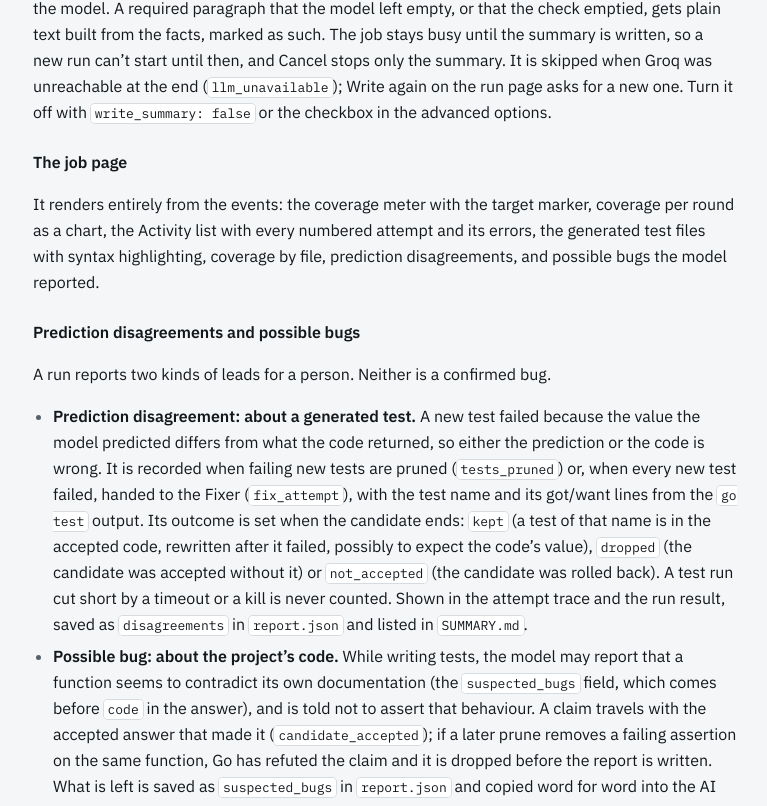
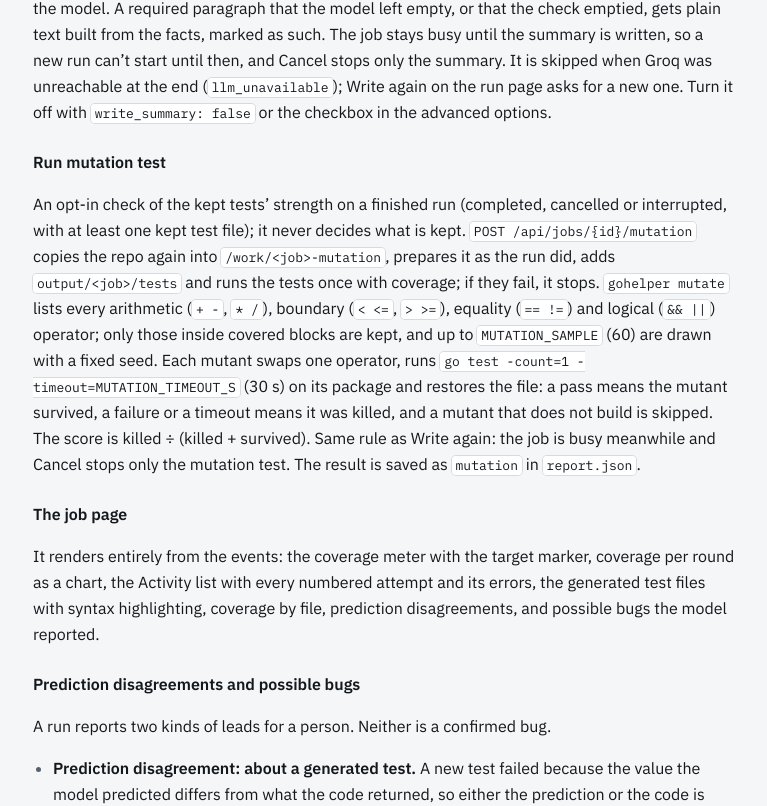
Before and after one commit to LionelRoxas/go-coverage-agent, a Next.js app in the folder frontend/: page /walkthrough in a window 1280 px wide. Shown: the part 10417-11223 px from the top of the page, without its empty margins (343-1110 px from the left). Built offline with nearby package versions, Linux system fonts and the light colour scheme; no server answers.

Commit message:
docs: Run mutation test in How it works, the Walkthrough, README and .env.example
Co-Authored-By: Claude Opus 5.5 <noreply@anthropic.com>

```diff
--- a/frontend/src/app/how-it-works/page.tsx
+++ b/frontend/src/app/how-it-works/page.tsx
@@ -236,6 +236,7 @@ export default function HowItWorksPage() {
             <li>Each new batch of tests also has to run at least one piece of code that no earlier test ran. A batch that only repeats what is already checked adds nothing, so it isn’t kept.</li>
             <li>A test that runs code but never checks the result is not kept either.</li>
             <li>A failing test is dropped or undone, so it never counts toward the number.</li>
+            <li>Coverage says code ran, not that a test would notice it breaking. On a finished run, <strong className="font-semibold text-text">Run mutation test</strong> plants small bugs (such as <code className="font-mono text-sm">&lt;</code> turned into <code className="font-mono text-sm">&lt;=</code>) in a fresh copy and reports how many the kept tests catch. No AI, no tokens.</li>
             <li>The result was also checked independently: an earlier stats run (which reached 80.51%) had its kept tests re-run in a fresh copy of the project. They all passed and measured 80.5%.</li>
           </ul>
         </section>
--- a/frontend/src/app/walkthrough/page.tsx
+++ b/frontend/src/app/walkthrough/page.tsx
@@ -379,12 +379,14 @@ gohelper symbols .  → [{"name": "EmptyInputErr", "kind": "var", "file": "error
                  (the seed file is left out)
   report.json    stop reason and message, baseline → final %, every round, per-file before/after,
                  tests added, possible bugs, prediction disagreements, tokens, duration,
-                 the AI summary (ai_summary)
+                 the AI summary (ai_summary), the last mutation test (mutation)
   SUMMARY.md     the AI summary as Markdown (when one was written)
   events.jsonl   every event, one JSON object per line, appended as it happens
                  (a run killed mid-way reloads as Interrupted, with its accepted tests)`}</Pre>
           <H3>The AI summary</H3>
           <p>After the result is shown, one more model call (the Summarizer) gets the run’s measured facts as JSON: coverage, rounds, time, tokens, an estimated cost when prices are set, rejected targets, the least-covered files and suspected bugs. It returns two summaries, one for stakeholders and one for engineering teams. A deterministic grounding check then drops any sentence whose numbers, files or test names are not in those facts; suspected bugs are copied from the facts, not written by the model. A required paragraph that the model left empty, or that the check emptied, gets plain text built from the facts, marked as such. The job stays busy until the summary is written, so a new run can’t start until then, and Cancel stops only the summary. It is skipped when Groq was unreachable at the end (<C>llm_unavailable</C>); Write again on the run page asks for a new one. Turn it off with <C>write_summary: false</C> or the checkbox in the advanced options.</p>
+          <H3>Run mutation test</H3>
+          <p>An opt-in check of the kept tests’ strength on a finished run (completed, cancelled or interrupted, with at least one kept test file); it never decides what is kept. <C>POST /api/jobs/{"{id}"}/mutation</C> copies the repo again into <C>/work/&lt;job&gt;-mutation</C>, prepares it as the run did, adds <C>output/&lt;job&gt;/tests</C> and runs the tests once with coverage; if they fail, it stops. <C>gohelper mutate</C> lists every arithmetic (<C>+ -</C>, <C>* /</C>), boundary (<C>&lt; &lt;=</C>, <C>&gt; &gt;=</C>), equality (<C>== !=</C>) and logical (<C>&& ||</C>) operator; only those inside covered blocks are kept, and up to <C>MUTATION_SAMPLE</C> (60) are drawn with a fixed seed. Each mutant swaps one operator, runs <C>go test -count=1 -timeout=MUTATION_TIMEOUT_S</C> (30 s) on its package and restores the file: a pass means the mutant survived, a failure or a timeout means it was killed, and a mutant that does not build is skipped. The score is killed ÷ (killed + survived). Same rule as Write again: the job is busy meanwhile and Cancel stops only the mutation test. The result is saved as <C>mutation</C> in <C>report.json</C>.</p>
           <H3>The job page</H3>
           <p>It renders entirely from the events: the coverage meter with the target marker, coverage per round as a chart, the Activity list with every numbered attempt and its errors, the generated test files with syntax highlighting, coverage by file, prediction disagreements, and possible bugs the model reported.</p>
           <H3>Prediction disagreements and possible bugs</H3>
@@ -430,7 +432,7 @@ gohelper symbols .  → [{"name": "EmptyInputErr", "kind": "var", "file": "error
           </div>
           <p>The tests from run 89eb53b5907e were copied into a fresh clone of stats with its tests deleted; <C>go vet</C> was clean, every test passed, and plain Go measured 80.5%. An earlier run on a free-trial key (8K tokens per minute) reached 69.0% in about 28 minutes, mostly waiting on rate limits.</p>
           <p>Why the semver sample starts at 1.4% and not 0%: a package’s <C>init()</C> functions run when the package loads, so their statements (version.go:83 and constraints.go:206) count as covered before any test exists. That is true and measured, not an error. For this reason the results above use runs that started at exactly 0%.</p>
-          <Where code={["backend/app/engine/run.py", "backend/app/jobs.py", "backend/app/summary/grounding.py", "frontend/src/app/jobs/[id]/page.tsx", "README.md"]} events={["job_completed", "summary_generated"]} />
+          <Where code={["backend/app/engine/run.py", "backend/app/jobs.py", "backend/app/summary/grounding.py", "frontend/src/app/jobs/[id]/page.tsx", "README.md"]} events={["job_completed", "summary_generated", "mutation_started", "mutant_result", "mutation_completed", "mutation_failed"]} />
         </Section>
 
         <Section id="coverage">
```
Also changed, not shown: 2 other files (tests, documents, lock files or other folders).
